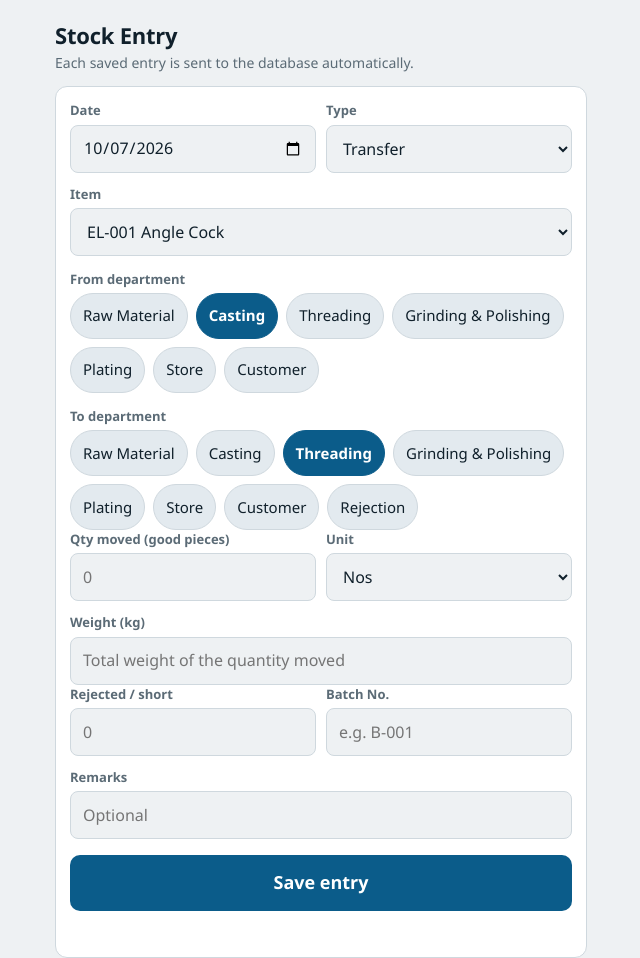
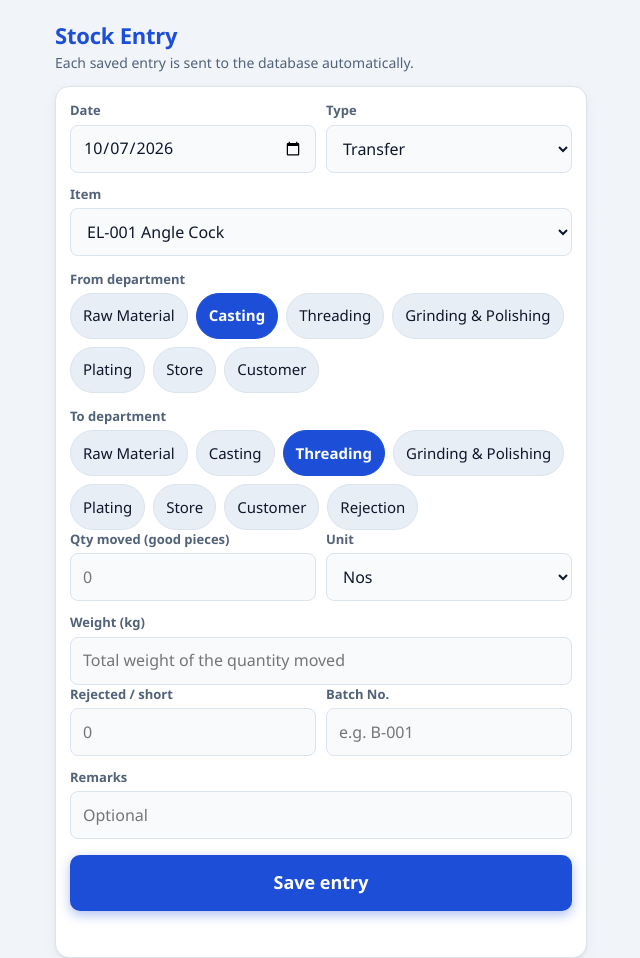
Before and after one commit to neshgroup1-coder/Stock-entry, a website: page www/index.html in a window 1280 px wide. Shown: the top 958 px of the page, without its empty margins (319-959 px from the left). Drawn offline with Linux system fonts and the light colour scheme; no server answers.

Commit message:
Add files via upload

```diff
--- a/www/index.html
+++ b/www/index.html
@@ -4,31 +4,31 @@
 <meta charset="utf-8">
 <meta name="viewport" content="width=device-width, initial-scale=1, viewport-fit=cover">
 <title>Stock Entry</title>
-<meta name="theme-color" content="#0b5c8a">
+<meta name="theme-color" content="#1d4ed8">
 <link rel="manifest" href="manifest.webmanifest">
 <link rel="icon" href="icon-192.png">
 <link rel="apple-touch-icon" href="icon-192.png">
 <style>
-:root{--bg:#eef1f3;--card:#fff;--ink:#10202b;--mute:#5b6b76;--line:#cfd8de;--acc:#0b5c8a;--accInk:#fff;--ok:#16794a;--bad:#b3261e;--chip:#e3eaef;
+:root{--bg:#f1f5f9;--card:#ffffff;--ink:#0f172a;--mute:#52627a;--line:#dbe3ec;--acc:#1d4ed8;--accInk:#ffffff;--ok:#15803d;--bad:#c62828;--chip:#e8eef6;--field:#f8fafc;--shadow:0 1px 2px rgba(15,23,42,.06),0 4px 14px rgba(15,23,42,.05);
 box-sizing:border-box;padding-top:env(safe-area-inset-top,0px);padding-bottom:env(safe-area-inset-bottom,0px)}
-@media (prefers-color-scheme:dark){:root:not([data-theme="light"]){--bg:#0f171d;--card:#18232b;--ink:#e8eef2;--mute:#9bb0bd;--line:#2c3c47;--acc:#4fb0e6;--accInk:#06202f;--ok:#4cc58a;--bad:#ff8a80;--chip:#22313b}}
-:root[data-theme="dark"]{--bg:#0f171d;--card:#18232b;--ink:#e8eef2;--mute:#9bb0bd;--line:#2c3c47;--acc:#4fb0e6;--accInk:#06202f;--ok:#4cc58a;--bad:#ff8a80;--chip:#22313b}
+@media (prefers-color-scheme:dark){:root:not([data-theme="light"]){--bg:#0b1220;--card:#131c2e;--ink:#e6edf7;--mute:#9db0c8;--line:#26354d;--acc:#60a5fa;--accInk:#08142b;--ok:#4ade80;--bad:#fb7185;--chip:#1c2a42;--field:#0f1829;--shadow:0 1px 2px rgba(0,0,0,.4),0 4px 14px rgba(0,0,0,.25)}}
+:root[data-theme="dark"]{--bg:#0b1220;--card:#131c2e;--ink:#e6edf7;--mute:#9db0c8;--line:#26354d;--acc:#60a5fa;--accInk:#08142b;--ok:#4ade80;--bad:#fb7185;--chip:#1c2a42;--field:#0f1829;--shadow:0 1px 2px rgba(0,0,0,.4),0 4px 14px rgba(0,0,0,.25)}
 html{scroll-padding-top:env(safe-area-inset-top,0px)}
 *{box-sizing:border-box}
 body{margin:0;background:var(--bg);color:var(--ink);font:16px/1.4 "Segoe UI",Roboto,"Helvetica Neue",Arial,sans-serif}
 main{max-width:560px;margin:0 auto;padding:14px 14px 40px}
-h1{font-size:22px;margin:6px 0 2px;letter-spacing:-.01em}
+h1{font-size:22px;margin:6px 0 2px;letter-spacing:-.01em;color:var(--acc)}
 .sub{color:var(--mute);font-size:14px;margin:0 0 14px}
-section{background:var(--card);border:1px solid var(--line);border-radius:12px;padding:14px;margin-bottom:14px}
+section{background:var(--card);border:1px solid var(--line);border-radius:14px;padding:14px;margin-bottom:14px;box-shadow:var(--shadow)}
 label,.lab{display:block;font-size:13px;font-weight:600;color:var(--mute);margin:12px 0 5px}
 label:first-child,.lab:first-child{margin-top:0}
-input,select,textarea{width:100%;min-height:48px;padding:10px 12px;font:inherit;color:var(--ink);background:var(--bg);border:1px solid var(--line);border-radius:8px}
+input,select,textarea{width:100%;min-height:48px;padding:10px 12px;font:inherit;color:var(--ink);background:var(--field);border:1px solid var(--line);border-radius:8px}
 input:focus,select:focus,textarea:focus,button:focus-visible{outline:3px solid var(--acc);outline-offset:1px}
 .row{display:grid;grid-template-columns:1fr 1fr;gap:10px}
 .flow{display:flex;flex-wrap:wrap;gap:8px}
 .flow button{min-height:46px;padding:8px 12px;border-radius:999px;border:1px solid var(--line);background:var(--chip);color:var(--ink);font:inherit;font-size:15px}
 .flow button[aria-pressed="true"]{background:var(--acc);color:var(--accInk);border-color:var(--acc);font-weight:700}
-.go{width:100%;min-height:56px;border:0;border-radius:10px;background:var(--acc);color:var(--accInk);font:inherit;font-size:18px;font-weight:700;margin-top:16px}
+.go{width:100%;min-height:56px;border:0;border-radius:10px;background:var(--acc);color:var(--accInk);font:inherit;font-size:18px;font-weight:700;margin-top:16px;box-shadow:0 4px 12px color-mix(in srgb,var(--acc) 35%,transparent)}
 .sec{min-height:44px;padding:8px 14px;border-radius:8px;border:1px solid var(--line);background:var(--chip);color:var(--ink);font:inherit}
 .msg{min-height:22px;margin-top:10px;font-weight:600}
 .msg.ok{color:var(--ok)}.msg.bad{color:var(--bad)}
```
